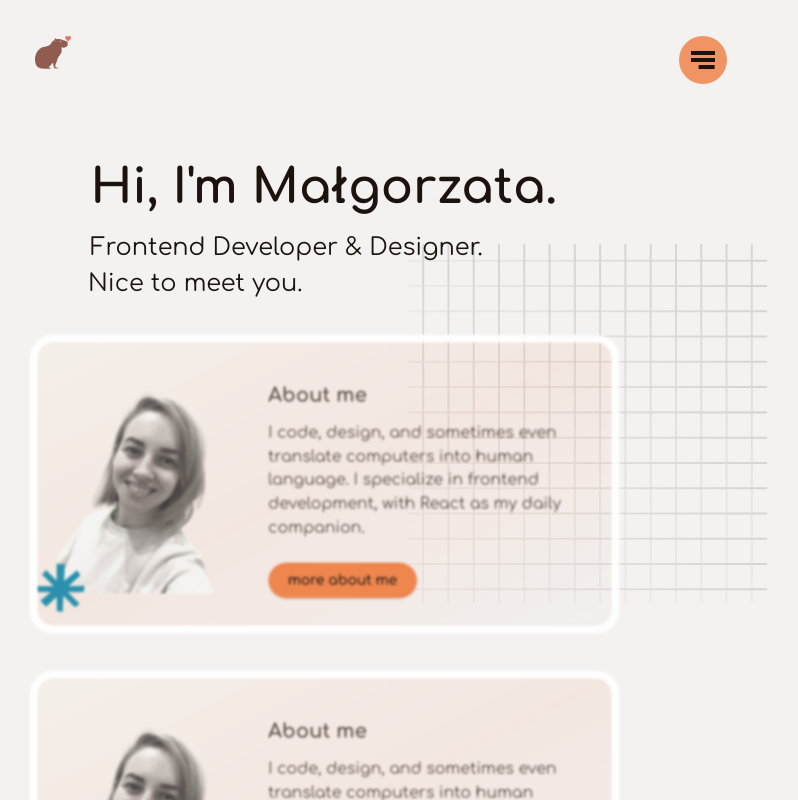
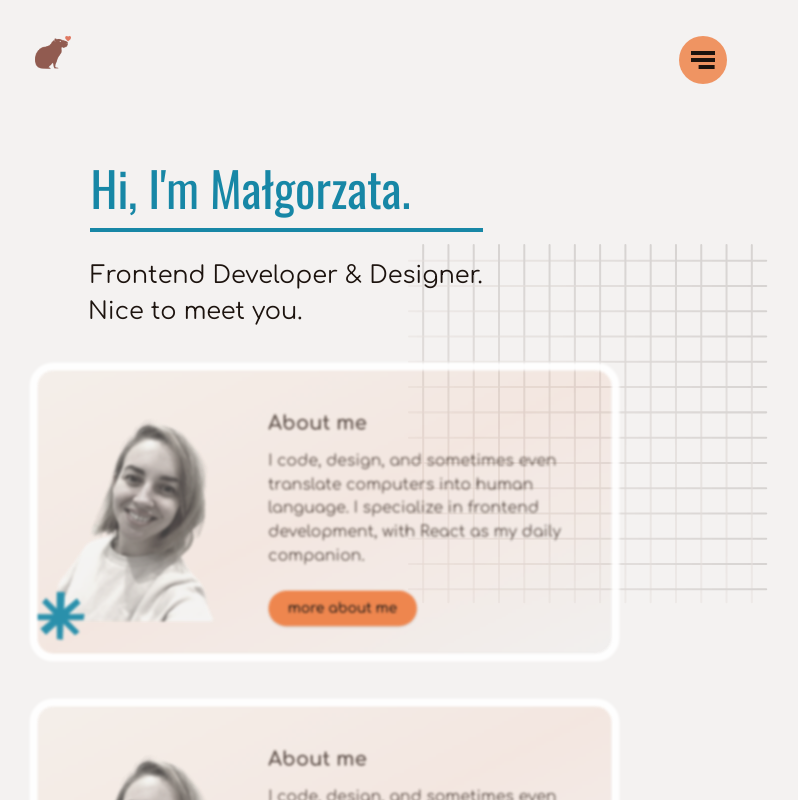
Before and after one commit to karibara/karibara-next-website, a Next.js app: page / in a window 1280 px wide. Shown: the top 800 px of the page, without its empty margins (263-1061 px from the left). Built offline with nearby package versions, Linux system fonts and the light colour scheme; what tailwindcss-motion would draw is missing.

Commit message:
Refactor WelcomeSection to use Oswald font

```diff
--- a/src/components/sections/WelcomeSection.tsx
+++ b/src/components/sections/WelcomeSection.tsx
@@ -1,6 +1,12 @@
 "use client";
 
 import { motion } from "framer-motion";
+import { Oswald } from "next/font/google";
+
+const oswald = Oswald({
+  variable: "--font-oswald-sans",
+  subsets: ["latin"],
+});
 
 export const WelcomeSection: React.FC = () => {
   return (
@@ -8,14 +14,13 @@ export const WelcomeSection: React.FC = () => {
       <motion.h1
         initial={{ x: -500, opacity: 0, filter: "blur(15px)" }}
         whileInView={{ x: 0, opacity: 1, filter: "blur(0px)" }}
-        // animate={{ x: 0, opacity: 1, filter: "blur(0px)" }}
         transition={{
           type: "spring",
           stiffness: 80, // kontroluje "sztywność" sprężyny
           damping: 60, // kontroluje "dochamowanie" pod koniec
           duration: 6, // opcjonalnie, dla większej kontroli
         }}
-        className="text-3xl lg:text-5xl font-bold pb-4 "
+        className={`${oswald.variable} text-3xl lg:text-5xl  pb-4 font-Oswald border-b-4 border-blueKari text-blueKari`}
       >
         Hi, I&apos;m Małgorzata.
       </motion.h1>
@@ -23,7 +28,6 @@ export const WelcomeSection: React.FC = () => {
       <motion.h2
         initial={{ x: -300, opacity: 0, filter: "blur(15px)" }}
         whileInView={{ x: 0, opacity: 1, filter: "blur(0px)" }}
-        // animate={{ x: 0, opacity: 1, filter: "blur(0px)" }}
         transition={{
           type: "spring",
           stiffness: 80,
@@ -31,7 +35,7 @@ export const WelcomeSection: React.FC = () => {
           duration: 8,
           delay: 1,
         }}
-        className="lg:text-2xl"
+        className="lg:text-2xl mt-6"
       >
         Frontend Developer & Designer.
       </motion.h2>
```
